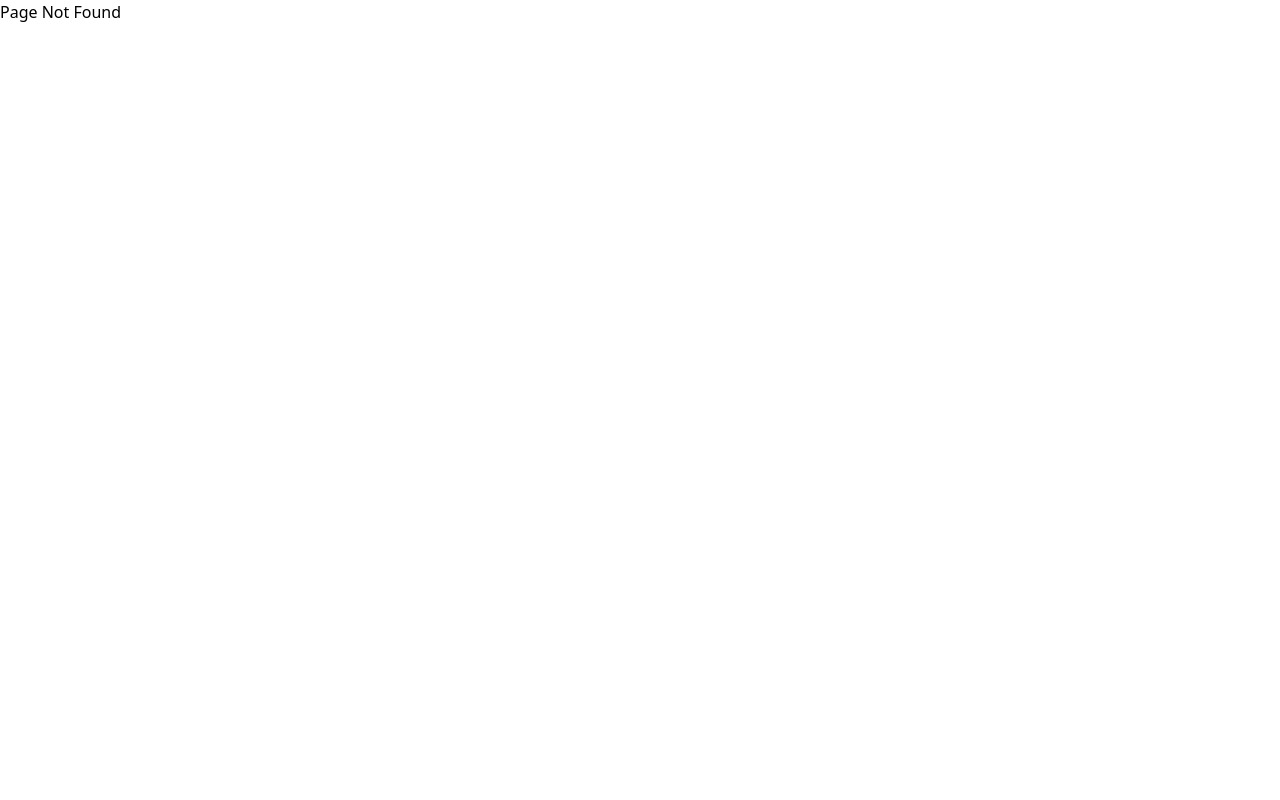
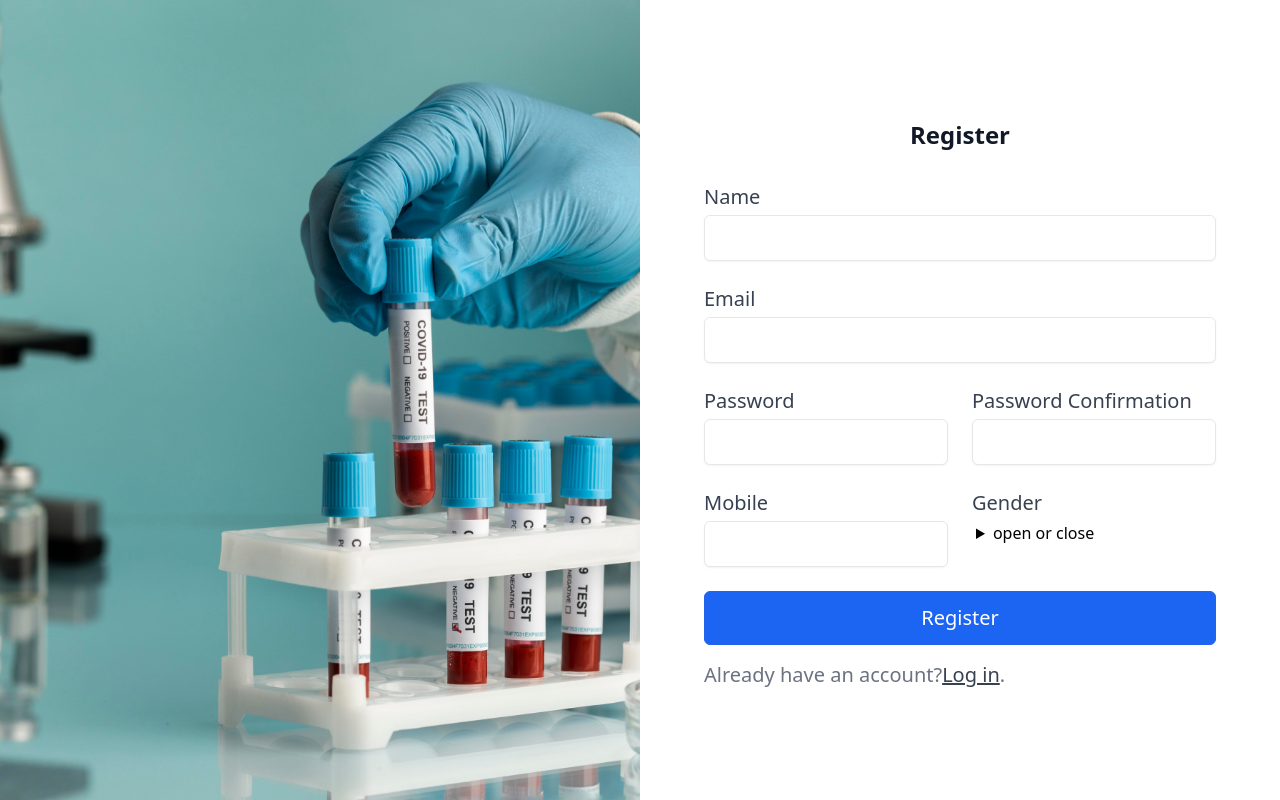
Before and after one commit to harshalpatil0003/patho, a React (Vite) app in the folder client/: page /UserRegister in a window 1280 px wide. Before the commit this address had no page. Built offline with nearby package versions, Linux system fonts and the light colour scheme.

Commit message:
register page is under making

```diff
--- a/client/src/components/navbar.jsx
+++ b/client/src/components/navbar.jsx
@@ -5,10 +5,10 @@ import { Button, Navbar } from "flowbite-react";
 
 export function Nav() {
   return (
-    <Navbar fluid rounded>
+    <Navbar fluid rounded className="h-20 bg-gray-400">
       <Navbar.Brand href="https://flowbite-react.com">
         <img src="/favicon.svg" className="mr-3 h-6 sm:h-9" alt="Flowbite React Logo" />
-        <span className="self-center whitespace-nowrap text-xl font-semibold dark:text-white">4m4oig</span>
+        <span className="self-center whitespace-nowrap text-2xl font-semibold dark:text-white">4m4oig</span>
       </Navbar.Brand>
       <Navbar.Toggle />
 
@@ -16,15 +16,15 @@ export function Nav() {
         <Button>Logout</Button>
 
       </div>
-      <Navbar.Collapse className="">
-        <Navbar.Link href="#" active>
+      <Navbar.Collapse   className="">
+        <Navbar.Link href="#" active className="text-xl">
           Home
         </Navbar.Link>
-        <Navbar.Link href="#">About</Navbar.Link>
-        <Navbar.Link href="#">Services</Navbar.Link>
-        <Navbar.Link href="#">Pricing</Navbar.Link>
-        <Navbar.Link href="#">Contact</Navbar.Link>
-        <Navbar.Link href="#" active>Logout</Navbar.Link>
+        <Navbar.Link href="#" className="text-xl sm:text-2xl">About</Navbar.Link>
+        <Navbar.Link href="#" className="text-xl">Services</Navbar.Link>
+        <Navbar.Link href="#" className="text-xl">Pricing</Navbar.Link>
+        <Navbar.Link href="#" className="text-xl">Contact</Navbar.Link>
+        <Navbar.Link href="#" active className="text-xl">Logout</Navbar.Link>
 
 
       </Navbar.Collapse>
--- /dev/null
+++ b/client/src/views/register.jsx
@@ -0,0 +1,132 @@
+
+import register_img from '../Assets/register/register_img.jpg'
+export default function UserRegister() {
+    return (
+        <div className='  ' >
+
+            <section className="bg-white">
+                <div className="lg:grid lg:min-h-screen lg:grid-cols-12">
+                    <section className="relative flex h-32 items-end bg-gray-900 lg:col-span-5 lg:h-full xl:col-span-6">
+                        <img
+                            alt=""
+                            src={register_img}
+                            className="absolute inset-0 h-full w-full object-cover opacity-100%"
+                        />
+
+
+                    </section>
+
+                    <main
+                        className="flex items-center justify-center px-8 py-8 sm:px-12 lg:col-span-7 lg:px-16 lg:py-12 xl:col-span-6"
+                    >
+                        <div className="max-w-xl lg:max-w-3xl mx-auto">
+
+                            <h1 className="mt-2  text-center text-2xl font-bold text-gray-900  ">
+                                Register
+                            </h1>
+                            <form action="#" class="mt-8 grid grid-cols-6 gap-6">
+                                <div class="col-span-6">
+                                    <label for="FirstName" class="block text-xl font-medium text-gray-700">
+                                        Name
+                                    </label>
+
+                                    <input
+                                        type="text"
+                                        required
+                                        id="FirstName"
+                                        name="first_name"
+                                        class="w-[100%] text-xl mt-1  rounded-md border-gray-200 bg-white text-gray-700 shadow-sm"
+                                    />
+                                </div>
+
+                                <div class="col-span-6">
+                                    <label for="Email" class="block text-xl font-medium text-gray-700"> Email </label>
+
+                                    <input
+                                        type="email"
+                                        required
+                                        id="Email"
+                                        name="email"
+                                        class=" text-xl mt-1 w-full rounded-md border-gray-200 bg-white text-sm text-gray-700 shadow-sm"
+                                    />
+                                </div>
+
+                                <div class="col-span-6 sm:col-span-3">
+                                    <label for="Password" class="block text-xl font-medium text-gray-700"> Password </label>
+
+                                    <input
+                                        type="password"
+                                        required
+                                        id="Password"
+                                        name="password"
+                                        class="text-xl mt-1 w-full rounded-md border-gray-200 bg-white text-sm text-gray-700 shadow-sm"
+                                    />
+                                </div>
+
+                                <div class="col-span-6 sm:col-span-3">
+                                    <label for="PasswordConfirmation" class="block text-xl font-medium text-gray-700">
+                                        Password Confirmation
+                                    </label>
+
+                                    <input
+                                        type="password"
+                                        required
+                                        id="PasswordConfirmation"
+                                        name="password_confirmation"
+                                        class=" text-xl mt-1 w-full rounded-md border-gray-200 bg-white text-sm text-gray-700 shadow-sm"
+                                    />
+                                </div>
+                                <div class="col-span-6 sm:col-span-3">
+                                    <label for="Password" class="block text-xl font-medium text-gray-700"> Mobile </label>
+
+                                    <input
+                                        type="password"
+                                        required
+                                        id="Password"
+                                        name="password"
+                                        class="text-xl mt-1 w-full rounded-md border-gray-200 bg-white text-sm text-gray-700 shadow-sm"
+                                    />
+                                </div>
+
+                                <div class="col-span-6 sm:col-span-3">
+                                    <label for="PasswordConfirmation" class="block text-xl font-medium text-gray-700">
+                                        Gender
+                                    </label>
+                                    <details className="dropdown">
+                                        <summary className="btn m-1">open or close</summary>
+                                        <ul className="text-xl menu dropdown-content bg-base-100 rounded-box z-[1] w-52 p-2 shadow">
+                                            <li><a>Item 1</a></li>
+                                            <li><a>Item 2</a></li>
+                                        </ul>
+                                    </details>
+
+                                    {/* <input
+                                        type="password"
+                                        required
+                                        id="PasswordConfirmation"
+                                        name="password_confirmation"
+                                        class=" text-xl mt-1 w-full rounded-md border-gray-200 bg-white text-sm text-gray-700 shadow-sm"
+                                    /> */}
+                                </div>
+
+                                <div className="col-span-6 sm:flex sm:items-center sm:gap-4">
+                                    <button
+                                        className=" w-[100%] inline-block shrink-0 rounded-md border border-blue-600 bg-blue-600 px-12 py-3 text-xl font-medium text-white transition hover:bg-transparent hover:text-blue-600 focus:outline-none focus:ring active:text-blue-500"
+                                    >
+                                        Register
+                                    </button>
+                                </div>
+                            </form>
+                            <p class="mt-4 text-xl text-gray-500 sm:mt-0">
+                                Already have an account?
+                                <a href="#" class="text-gray-700 underline">Log in</a>.
+                            </p>
+
+                        </div>
+                    </main>
+                </div>
+            </section>
+
+        </div>
+    );
+}
```
Also changed, not shown: client/src/main.jsx (+5 -4 lines), client/src/Assets/register/register_img.jpg (added), 1 other file (tests, documents, lock files or other folders).
